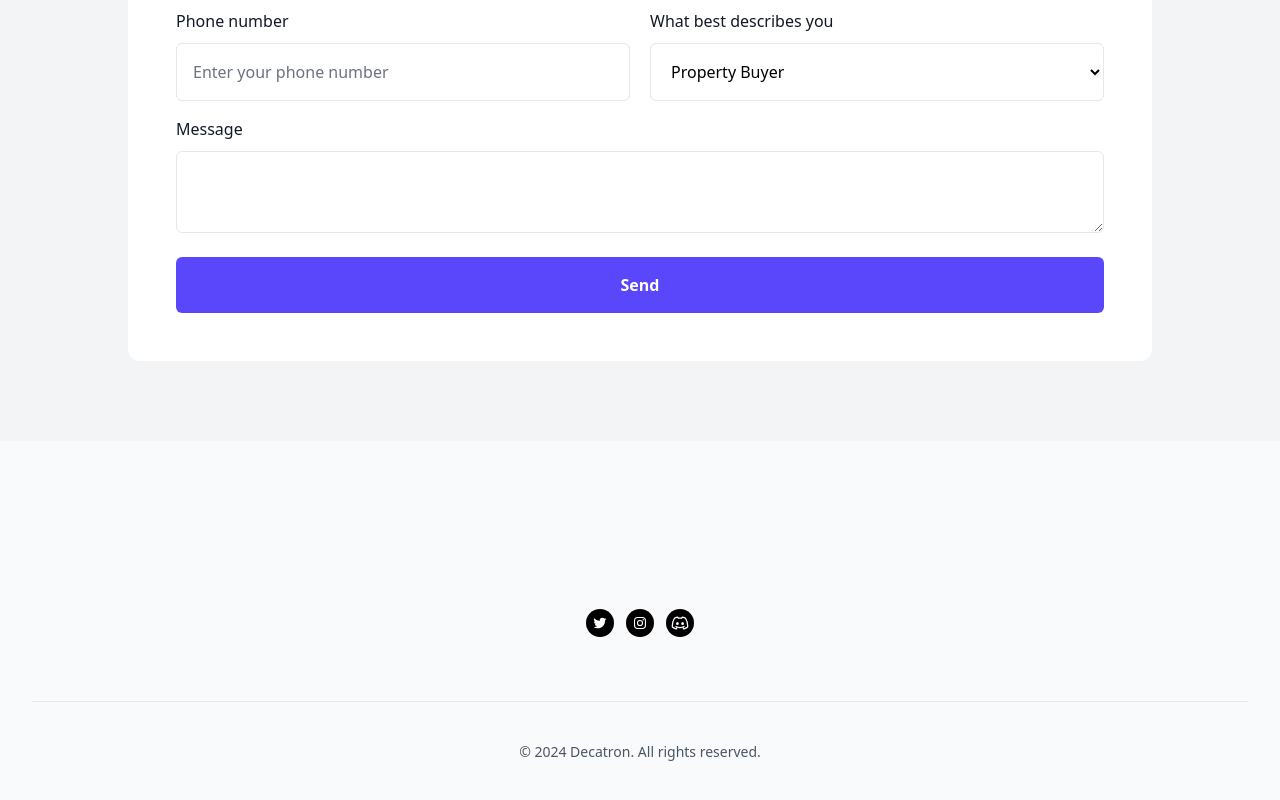
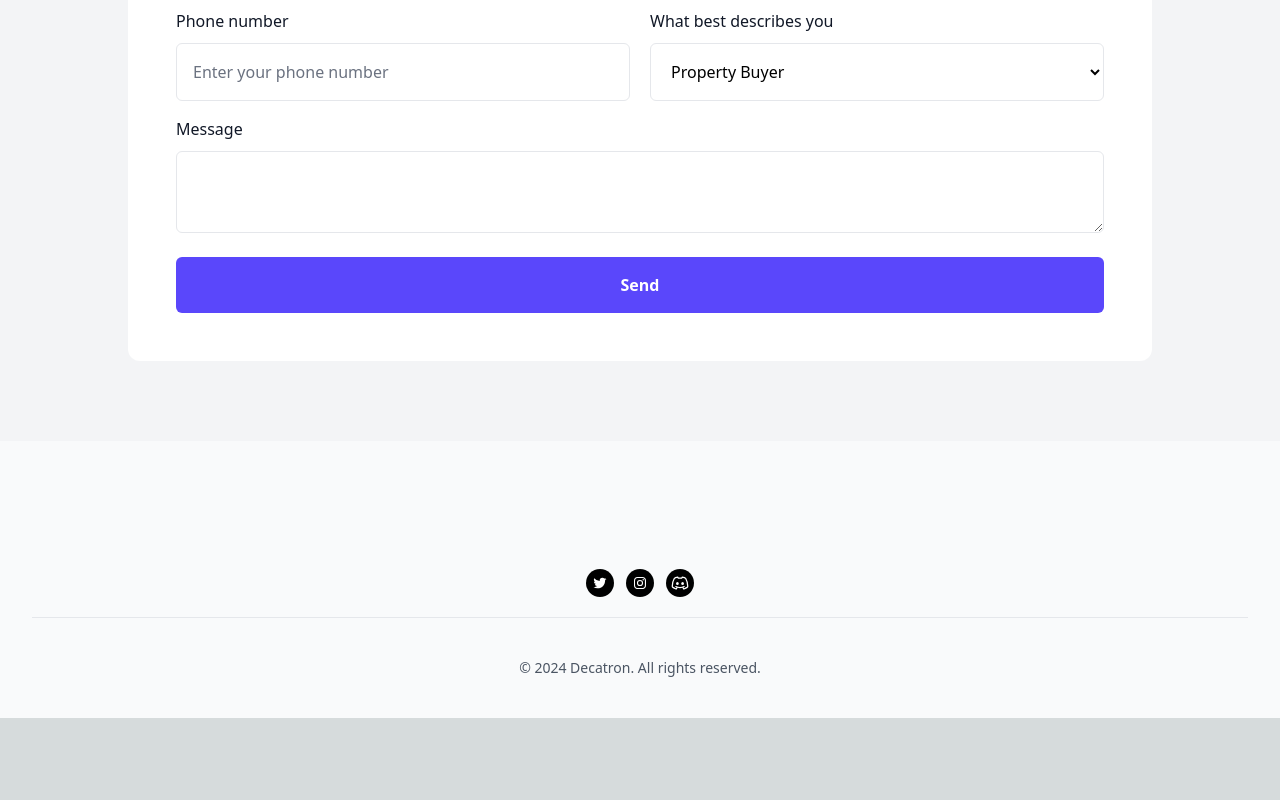
Before and after one commit to DecatronR/decatron-landing-page, a Next.js app: page / in a window 1280 px wide. Shown: the part 3236-4036 px from the top of the page. After the commit the page ends 3954 px from the top, so only its background shows below. Built offline with nearby package versions, Linux system fonts and the light colour scheme.

Commit message:
feat: link socials

```diff
--- a/src/components/Footer.tsx
+++ b/src/components/Footer.tsx
@@ -5,13 +5,15 @@ export const Footer = () => {
     <section className="py-10 bg-gray-50 sm:pt-16 lg:pt-24">
       <div className="px-4 mx-auto sm:px-6 lg:px-8 max-w-7xl">
         <div className="flex flex-col items-center justify-center space-y-6 md:space-y-8 lg:space-y-10">
-          <div className="flex justify-center space-x-3 mt-9">
+          <div className="flex justify-center space-x-3 mt-3">
 
-            <ul className="flex items-center space-x-3 mt-9">
+            <ul className="flex items-center space-x-3 mt-5">
               <li>
                 <a
-                  href="#"
+                  href="https://x.com/DecatronR"
                   title=""
+                  target="_blank"
+                  rel="noopener noreferrer"
                   className="flex items-center justify-center text-white transition-all duration-200 bg-black rounded-full w-7 h-7 hover:bg-primary focus:bg-primary"
                 >
                   <svg
@@ -27,8 +29,10 @@ export const Footer = () => {
 
               <li>
                 <a
-                  href="#"
+                  href="https://www.instagram.com/decatron_realtors/"
                   title=""
+                  target="_blank"
+                  rel="noopener noreferrer"
                   className="flex items-center justify-center text-white transition-all duration-200 bg-black rounded-full w-7 h-7 hover:bg-primary focus:bg-primary"
                 >
                   <svg
@@ -44,12 +48,12 @@ export const Footer = () => {
                 </a>
               </li>
 
-
-
               <li>
                 <a
-                  href="#"
+                  href="https://discord.gg/gjZhR2MQ"
                   title=""
+                  target="_blank"
+                  rel="noopener noreferrer"
                   className="flex items-center justify-center text-white transition-all duration-200 bg-black rounded-full w-7 h-7 hover:bg-primary focus:bg-primary"
                 >
                 <svg
@@ -78,7 +82,7 @@ export const Footer = () => {
 
         </div>
 
-        <hr className="mt-16 mb-10 border-gray-200" />
+        <hr className="mt-5 mb-10 border-gray-200" />
 
         <p className="text-sm text-center text-gray-600">
           © 2024 Decatron. All rights reserved.
--- a/src/components/NavigationBar.tsx
+++ b/src/components/NavigationBar.tsx
@@ -6,6 +6,10 @@ export const NavigationBar = () => {
 
   const toggleMenu = () => {
     setIsMenuOpen(!isMenuOpen);
+  };
+
+  const handleJoinCommunity = () => {
+    window.open('https://discord.gg/gjZhR2MQ', '_blank', 'noopener,noreferrer');
   };
 
   return (
@@ -27,6 +31,7 @@ export const NavigationBar = () => {
           <button
             type="button"
             className="flex items-center text-white text-sm rounded-lg px-5 py-2 bg-primary hover:bg-primary-dark transition-colors"
+            onClick={handleJoinCommunity}
           >
             <span className="hidden sm:inline-block mr-2">Join Community</span>
             <svg
```
